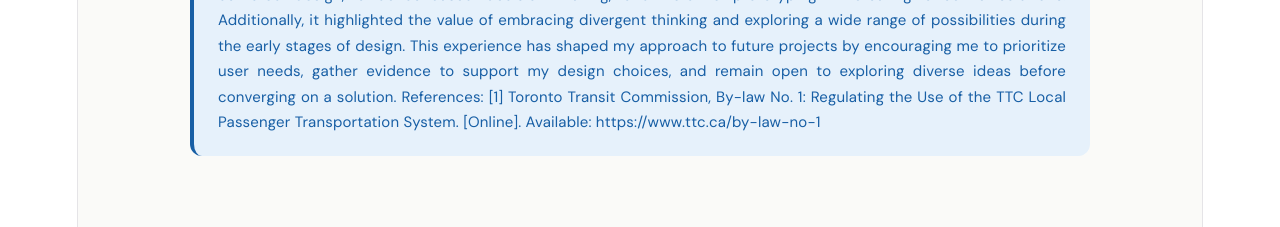
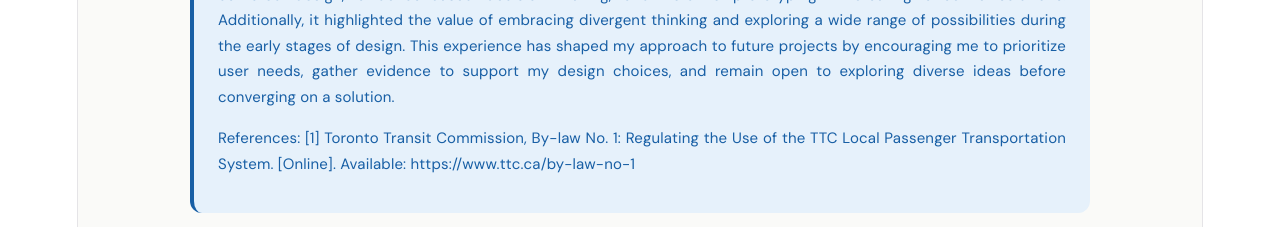
Before and after one commit to cindyyzhu/PraxisPortfolio, a React (Vite) app: page / in a window 1280 px wide. Shown: the part 5240-5467 px from the top of the page. Built offline with nearby package versions, Linux system fonts and the light colour scheme.

Commit message:
in-text citation formatting

```diff
--- a/src/portfolio.jsx
+++ b/src/portfolio.jsx
@@ -498,6 +498,9 @@ export default function Portfolio() {
             <span style={{ fontFamily: "'DM Mono', monospace", fontSize: 11, color: "#185fa5", letterSpacing: 2 }}>REFLECTION</span>
             <p style={{ fontSize: 15, color: "#185fa5", margin: "8px 0 0", lineHeight: 1.7, textAlign: "justify" }}>
               Overall, this design project contributed to my understanding of the design process by providing a practical example of how to apply various design frameworks and concepts in a real-world context. It reinforced the importance of human-centered design, evidence-based decision making, and iterative prototyping in creating effective solutions. Additionally, it highlighted the value of embracing divergent thinking and exploring a wide range of possibilities during the early stages of design. This experience has shaped my approach to future projects by encouraging me to prioritize user needs, gather evidence to support my design choices, and remain open to exploring diverse ideas before converging on a solution.
+
+            </p>
+                        <p style={{ fontSize: 15, color: "#185fa5", margin: "16px 0 16px", lineHeight: 1.7, textAlign: "justify" }}>
 
               References:
               [1] Toronto Transit Commission, By-law No. 1: Regulating the Use of the TTC Local Passenger Transportation System. [Online]. Available: https://www.ttc.ca/by-law-no-1
```
